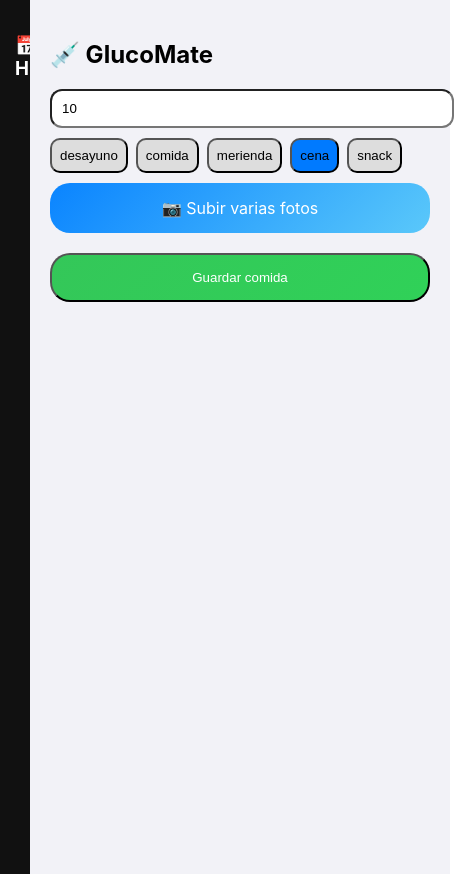
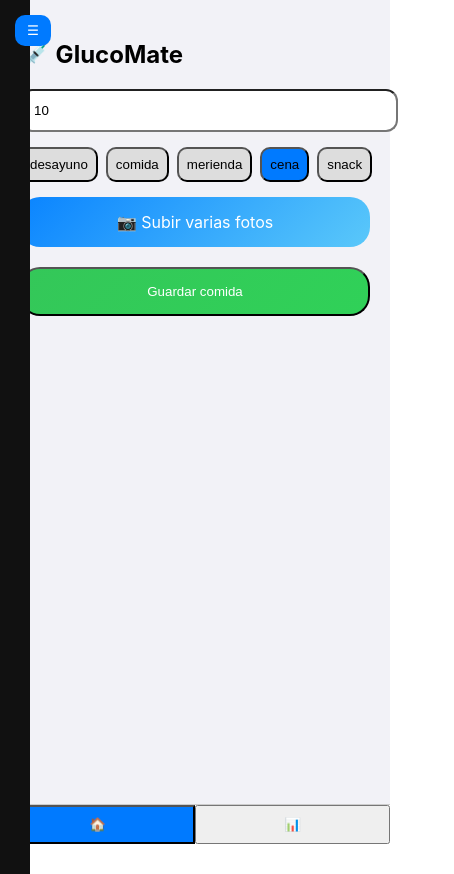
Before and after one commit to kt2hnb2bvf-sketch/hc-vision, a Next.js app: page / in a window 390 px wide. Shown: the whole page, 454 px wide, since content can reach past the window. After the commit the page ends 844 px from the top, so only its background shows below. Built offline with nearby package versions, Linux system fonts and the light colour scheme.

Commit message:
app iPhone real + tabs + swipe + multi foto

```diff
--- a/app/page.jsx
+++ b/app/page.jsx
@@ -10,7 +10,11 @@
   const [learning, setLearning] = useState({});
   const [meal, setMeal] = useState("cena");
 
-  // 🔥 MULTI FOTO
+  const [tab, setTab] = useState("home");
+  const [showSidebar, setShowSidebar] = useState(false);
+  const [touchStart, setTouchStart] = useState(0);
+
+  // 📷 MULTI FOTO
   const handleUpload = async (e) => {
     const files = Array.from(e.target.files);
 
@@ -30,10 +34,9 @@
     const result = await res.json();
 
     const enriched = result.map(item => {
+      const learned = learning[item.nombre];
 
       let gramos = 0;
-
-      const learned = learning[item.nombre];
 
       if (item.piezas) {
         gramos = item.piezas * (learned || item.gramos_por_pieza);
@@ -49,11 +52,11 @@
 
   const hc = g => g * 0.3;
 
-  // 🔥 GUARDAR
+  // 💾 GUARDAR
   const guardar = () => {
     const fecha = new Date().toLocaleDateString();
 
-    const newEntry = {
+    const entry = {
       meal,
       items: data,
       totalHC: data.reduce((a, i) => a + hc(i.gramos), 0)
@@ -62,12 +65,12 @@
     const updated = { ...history };
 
     if (!updated[fecha]) updated[fecha] = [];
-    updated[fecha].push(newEntry);
+    updated[fecha].push(entry);
 
     setHistory(updated);
     localStorage.setItem("history", JSON.stringify(updated));
 
-    // 🔥 APRENDIZAJE
+    // 🧠 APRENDIZAJE
     const newLearning = { ...learning };
 
     data.forEach(i => {
@@ -88,17 +91,64 @@
     if (l) setLearning(JSON.parse(l));
   }, []);
 
+  // 👉 SWIPE
+  const handleTouchStart = (e) => {
+    setTouchStart(e.touches[0].clientX);
+  };
+
+  const handleTouchMove = (e) => {
+    const touchEnd = e.touches[0].clientX;
+
+    if (touchStart < 50 && touchEnd > 100) {
+      setShowSidebar(true);
+    }
+
+    if (touchStart > 200 && touchEnd < 100) {
+      setShowSidebar(false);
+    }
+  };
+
   return (
-    <div style={{ display: "flex", fontFamily: "-apple-system" }}>
+    <div
+      onTouchStart={handleTouchStart}
+      onTouchMove={handleTouchMove}
+      style={{
+        background: "#F2F2F7",
+        minHeight: "100vh",
+        fontFamily: "-apple-system"
+      }}
+    >
 
-      {/* HISTORIAL IZQUIERDA */}
+      {/* ☰ BOTÓN */}
+      <button
+        onClick={() => setShowSidebar(!showSidebar)}
+        style={{
+          position: "fixed",
+          top: 15,
+          left: 15,
+          zIndex: 1000,
+          background: "#007AFF",
+          color: "white",
+          borderRadius: 10,
+          padding: "8px 12px",
+          border: "none"
+        }}
+      >
+        ☰
+      </button>
+
+      {/* 🔥 SIDEBAR */}
       <div style={{
+        position: "fixed",
+        top: 0,
+        left: showSidebar ? 0 : "-260px",
         width: 260,
+        height: "100vh",
         background: "#111",
         color: "white",
         padding: 15,
-        height: "100vh",
-        overflow: "auto"
+        transition: "0.3s",
+        zIndex: 999
       }}>
         <h3>📅 Historial</h3>
 
@@ -124,39 +174,46 @@
 
       {/* APP */}
       <div style={{
-        flex: 1,
-        background: "#F2F2F7",
         padding: 20,
-        display: "flex",
-        justifyContent: "center"
+        paddingBottom: 80,
+        maxWidth: 400,
+        margin: "auto"
       }}>
 
-        <div style={{ width: 380 }}>
-
+        {tab === "home" && (
+          <>
             <h2>💉 GlucoMate</h2>
 
             <input
               value={ratio}
               onChange={(e) => setRatio(e.target.value)}
-            style={{ width: "100%", padding: 10, borderRadius: 12 }}
+              style={{
+                width: "100%",
+                padding: 12,
+                borderRadius: 12,
+                marginBottom: 15
+              }}
             />
 
             {/* COMIDAS */}
-          <div style={{ display: "flex", gap: 8, margin: "10px 0" }}>
+            <div style={{ display: "flex", gap: 8, marginBottom: 15 }}>
               {["desayuno","comida","merienda","cena","snack"].map(m => (
-              <button key={m}
+                <button
+                  key={m}
                   onClick={() => setMeal(m)}
                   style={{
+                    flex: 1,
                     padding: 8,
                     borderRadius: 10,
                     background: meal === m ? "#007AFF" : "#ddd"
-                }}>
+                  }}
+                >
                   {m}
                 </button>
               ))}
             </div>
 
-          {/* MULTI FOTO */}
+            {/* FOTO */}
             <label style={{
               background: "linear-gradient(135deg,#0A84FF,#5AC8FA)",
               color: "white",
@@ -172,19 +229,17 @@
 
             {/* RESULTADOS */}
             {data.map((item, i) => {
-
               const hidratos = hc(item.gramos);
               const insulina = hidratos / ratio;
 
               return (
                 <div key={i} style={{
-                background: "rgba(255,255,255,0.9)",
+                  background: "white",
                   padding: 15,
                   borderRadius: 20,
                   marginBottom: 15,
                   boxShadow: "0 8px 20px rgba(0,0,0,0.08)"
                 }}>
-
                   <input
                     value={item.nombre}
                     onChange={(e) => {
@@ -195,8 +250,7 @@
                     style={{ width: "100%" }}
                   />
 
-                <div>
-                  piezas:
+                  <p>🍣 piezas:
                     <input
                       type="number"
                       value={item.piezas}
@@ -204,30 +258,17 @@
                         const copy = [...data];
                         copy[i].piezas = Number(e.target.value);
                         copy[i].gramos =
-                        copy[i].piezas * (learning[item.nombre] || item.gramos_por_pieza);
+                          copy[i].piezas *
+                          (learning[item.nombre] || item.gramos_por_pieza);
                         setData(copy);
                       }}
                       style={{ width: 60 }}
                     />
-                </div>
+                  </p>
 
                   <p>{item.gramos} g</p>
                   <p>HC: {hidratos.toFixed(1)} g</p>
                   <p>💉 {insulina.toFixed(1)} u</p>
-
-                <input
-                  type="range"
-                  min="0"
-                  max="400"
-                  value={item.gramos}
-                  onChange={(e) => {
-                    const copy = [...data];
-                    copy[i].gramos = Number(e.target.value);
-                    setData(copy);
-                  }}
-                  style={{ width: "100%" }}
-                />
-
                 </div>
               );
             })}
@@ -241,9 +282,40 @@
             }}>
               Guardar comida
             </button>
+          </>
+        )}
 
       </div>
+
+      {/* 🔥 TABS */}
+      <div style={{
+        position: "fixed",
+        bottom: 0,
+        left: 0,
+        width: "100%",
+        background: "white",
+        display: "flex",
+        borderTop: "1px solid #ccc"
+      }}>
+        <button
+          onClick={() => setTab("home")}
+          style={{
+            flex: 1,
+            padding: 10,
+            background: tab === "home" ? "#007AFF" : "white"
+          }}
+        >
+          🏠
+        </button>
+
+        <button
+          onClick={() => setShowSidebar(true)}
+          style={{ flex: 1, padding: 10 }}
+        >
+          📊
+        </button>
       </div>
+
     </div>
   );
 }
```
Lines whose indentation alone changed are shown as unchanged.
